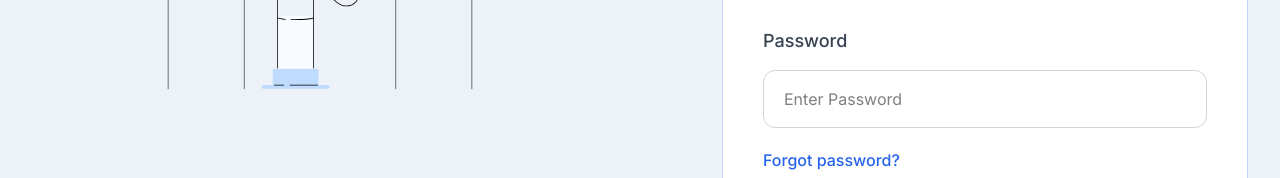
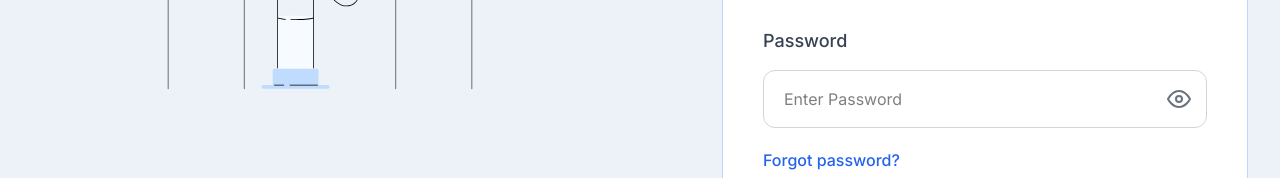
Before and after one commit to ismayank/PrepRoute, a React (Vite) app: page / in a window 1280 px wide. Shown: the part 427-605 px from the top of the page. Built offline with nearby package versions, Linux system fonts and the light colour scheme.

Commit message:
Add password visibility toggle

```diff
--- a/src/pages/Login.tsx
+++ b/src/pages/Login.tsx
@@ -1,6 +1,7 @@
 import { useState } from "react";
 import { useNavigate } from "react-router-dom";
 import { toast } from "sonner";
+import { FiEye, FiEyeOff } from "react-icons/fi";
 
 import logo from "../assets/logo.svg";
 import illustration from "../assets/login-illustration.svg";
@@ -11,6 +12,7 @@ export default function Login() {
 
   const [userId, setUserId] = useState("");
   const [password, setPassword] = useState("");
+  const [showPassword, setShowPassword] = useState(false);
 
   const [loading, setLoading] = useState(false);
   const [error, setError] = useState("");
@@ -134,8 +136,9 @@ export default function Login() {
                 Password
               </label>
 
+              <div className="relative">
                 <input
-                type="password"
+                  type={showPassword ? "text" : "password"}
                   value={password}
                   onChange={(e) => setPassword(e.target.value)}
                   placeholder="Enter Password"
@@ -143,6 +146,7 @@ export default function Login() {
                     w-full
                     h-[58px]
                     px-5
+                    pr-12
                     rounded-xl
                     border
                     border-[#D1D5DB]
@@ -152,6 +156,22 @@ export default function Login() {
                     transition-all
                   "
                 />
+                <button
+                  type="button"
+                  onClick={() => setShowPassword(!showPassword)}
+                  className="
+                    absolute
+                    right-4
+                    top-1/2
+                    -translate-y-1/2
+                    text-[#6B7280]
+                    hover:text-[#374151]
+                    transition-colors
+                  "
+                >
+                  {showPassword ? <FiEyeOff size={24} /> : <FiEye size={24} />}
+                </button>
+              </div>
             </div>
 
             {/* Error */}
```
Lines whose indentation alone changed are shown as unchanged.
